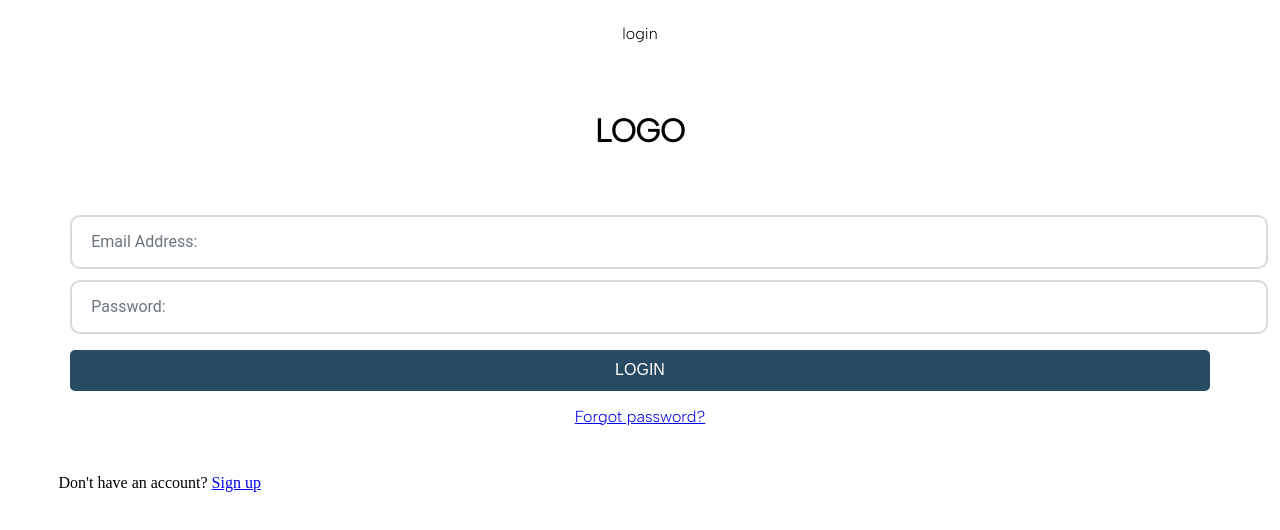
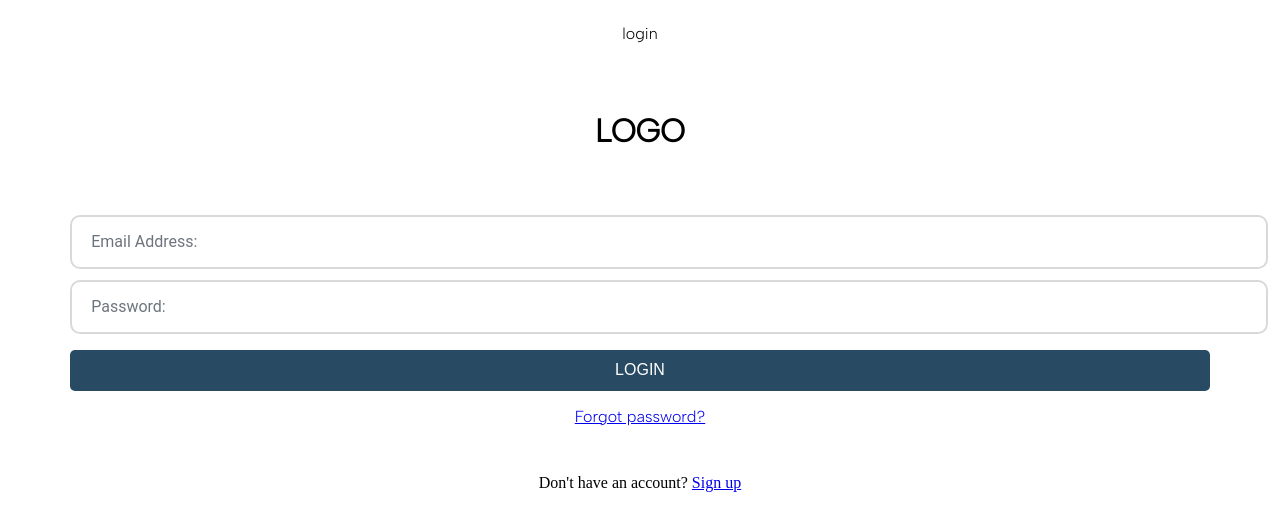
Before and after one commit to dev-sydney/FYP-APP, a React (Vite) app in the folder view/: page /login in a window 1280 px wide. Shown: the top 530 px of the page. Built offline with nearby package versions, Linux system fonts and the light colour scheme; the HTML template or start-up script is replaced by a standard one.

Commit message:
Implemented the media query for laptop & desktop view

```diff
--- a/view/src/App.css
+++ b/view/src/App.css
@@ -106,6 +106,7 @@ label {
     transform: rotate(360deg);
   }
 }
+/* NOTE: MEDIA QUERY FOR MOBILE VIEW */
 @media (max-width: 900px) {
   * {
     box-sizing: border-box;
@@ -134,3 +135,61 @@ label {
     min-height: inherit;
   }
 }
+
+/* NOTE: MEDIA QUERY FOR THE LAPTOP & DESKTOP VIEW */
+@media (min-width: 992px) {
+  body {
+    max-width: 100%;
+    min-height: inherit;
+    /* outline-style: solid;
+    outline-color: red; */
+  }
+  #root {
+    width: 100%;
+    min-height: inherit;
+  }
+  html {
+    max-width: 100vw;
+    min-height: 100vh;
+    margin: auto;
+  }
+  .App {
+    text-align: center;
+    /* outline: 5px solid red; */
+    /* width: 100%; */
+    min-height: inherit;
+  }
+  .nav__bar {
+    outline: 1px solid red;
+    height: 100vh;
+    width: fit-content;
+    /* width: 10%; */
+    /* width: 100%; */
+    /* position: fixed;  */
+    z-index: 0;
+    /* top: 0;  */
+    /* left: 0; */
+    display: flex;
+    flex-direction: column;
+  }
+  /* .overview__container {
+    min-width: calc(100%-200px);
+  } */
+  .app_flex {
+    display: flex;
+    justify-content: flex-end;
+    flex-direction: row-reverse;
+  }
+
+  .resource__container,
+  .lectureHalls__container,
+  .faculty_resource__container,
+  .deptCourses__container,
+  .assigned__container,
+  .professors__container,
+  .course_resource__container,
+  .ongoing__page,
+  .signed__page {
+    flex-grow: 1;
+  }
+}
```
